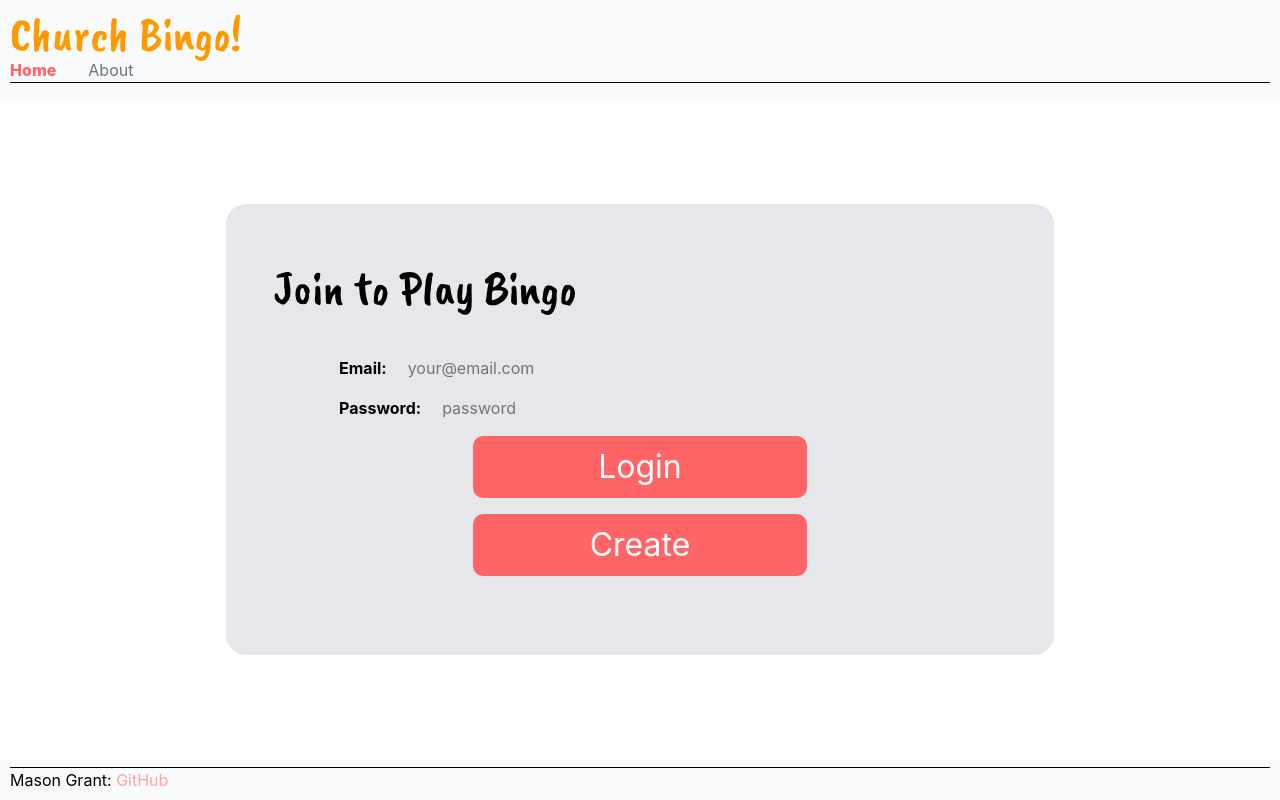
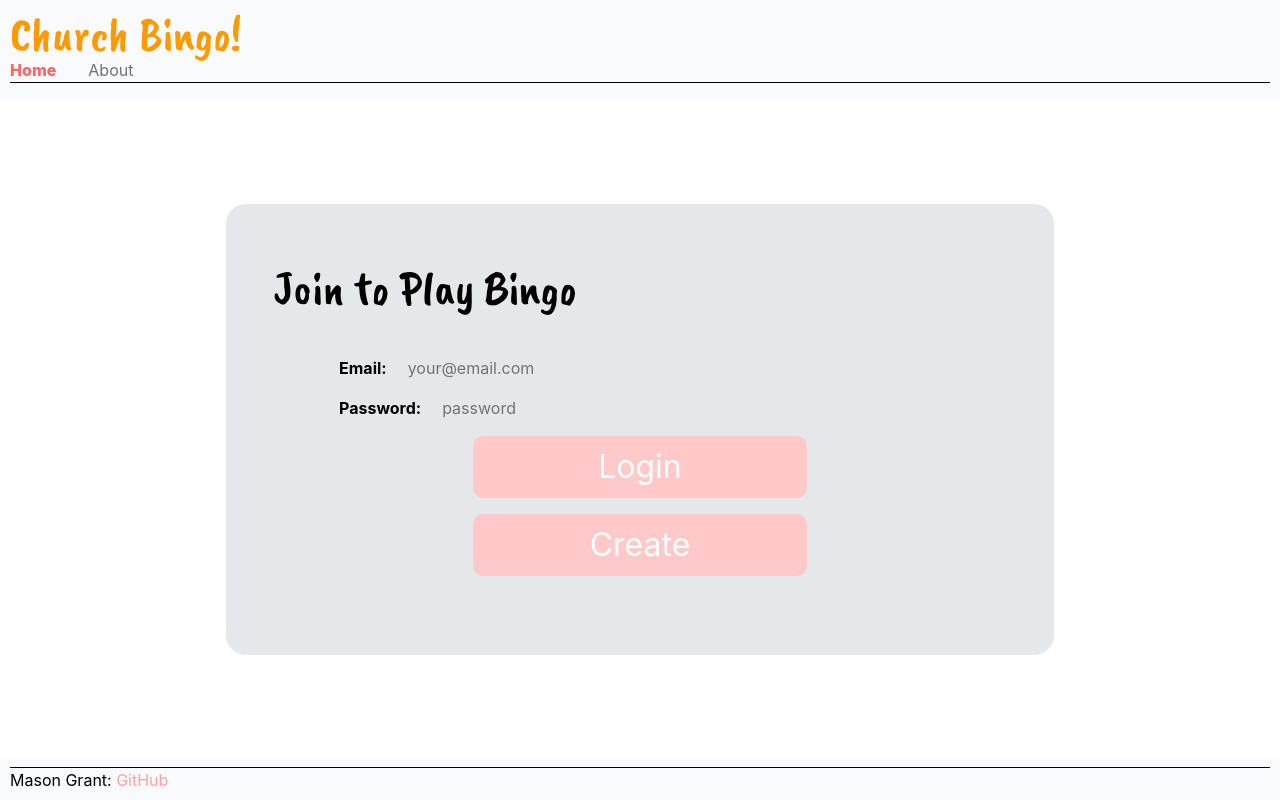
Before and after one commit to TheNewGrant/startup, a React (Vite) app: page / in a window 1280 px wide. Built offline with nearby package versions, Linux system fonts and the light colour scheme.

Commit message:
Add disabled button effect

```diff
--- a/src/login/login.css
+++ b/src/login/login.css
@@ -53,6 +53,11 @@ button {
     width: 50%;
 }
 
+/* button:disabled {
+    color: rgb(105, 96, 96);
+    background-color: rgb(222, 188, 123);
+} */
+
 #login {
     font-size: 2rem;
 }
--- a/src/login/unauthorized.jsx
+++ b/src/login/unauthorized.jsx
@@ -34,14 +34,14 @@ export function Unauthorized(properties) {
                 onChange = {(e) => setPassword(e.target.value)} />
             </div>
             <button id="login"
-                    className="bg-red-400 dark:bg-amber-500 text-white"
+                    className="bg-red-400 dark:bg-amber-500 text-white dark:disabled:bg-amber-800 disabled:bg-red-200"
                     type="submit"
                     disabled = {!userName || !password}
                     onClick = {() => loginUser()}>
                 Login
             </button>
             <button id="create"
-                    className="bg-red-400 dark:bg-amber-500 text-white"
+                    className="bg-red-400 dark:bg-amber-500 text-white dark:disabled:bg-amber-800 disabled:bg-red-200"
                     type="submit"
                     disabled = {!userName || !password}
                     onClick = {() => createUser()}>
```
